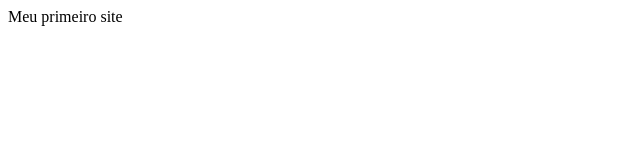
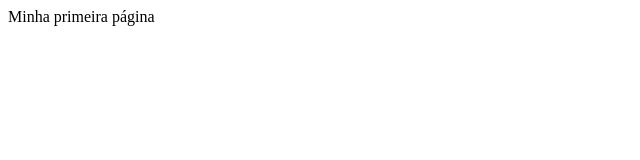
Before and after one commit to sarahprando/exercicios-udemy, a plain HTML site: page projeto.html in a window 1280 px wide. Shown: the full height of the page, 0-640 px from the left. Drawn offline with Linux system fonts and the light colour scheme.

Commit message:
Update projeto.html

```diff
--- a/projeto.html
+++ b/projeto.html
@@ -4,10 +4,11 @@
 
 <head>
     <title>Meu site</title>
+    <meta charset="utf-8">
 </head>
 
 <body>
-    Meu primeiro site
+    Minha primeira página
 </body>
 
 </html>
```
